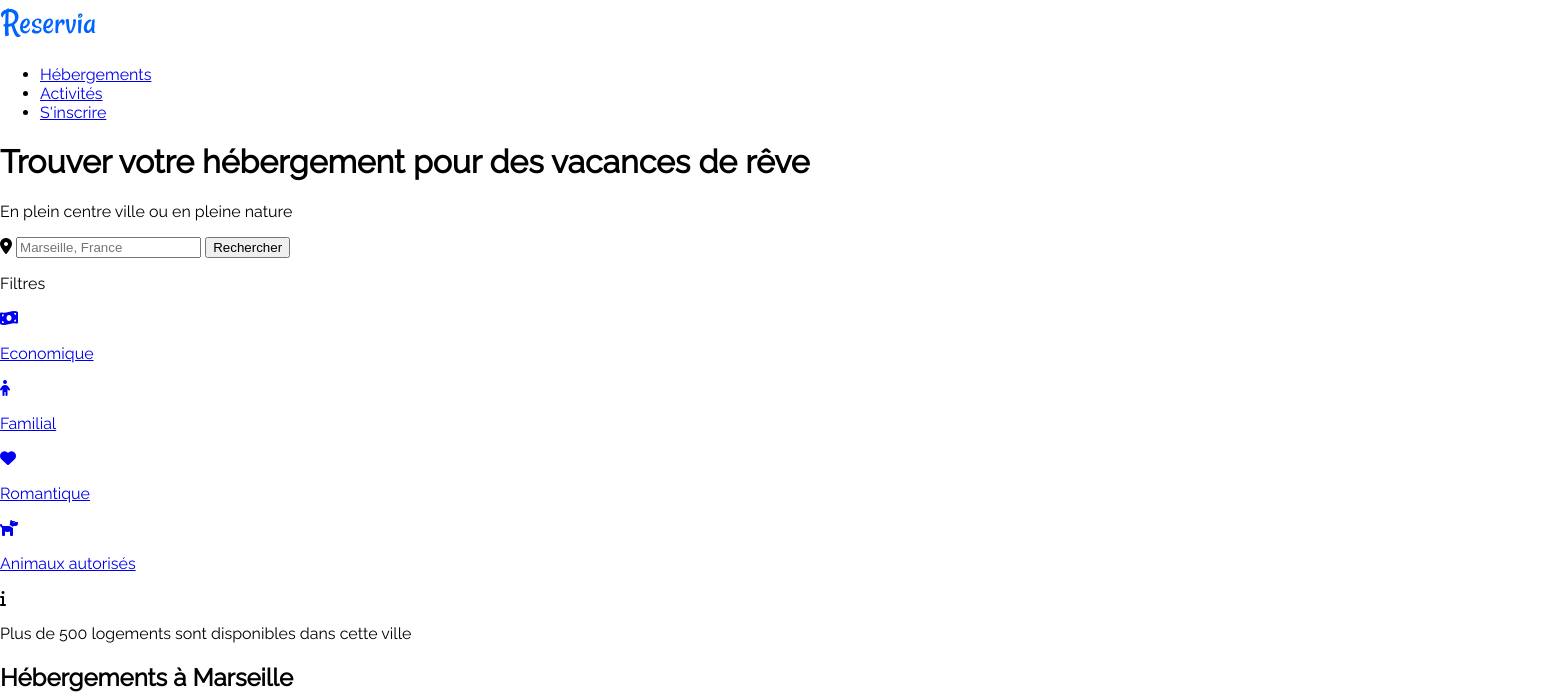
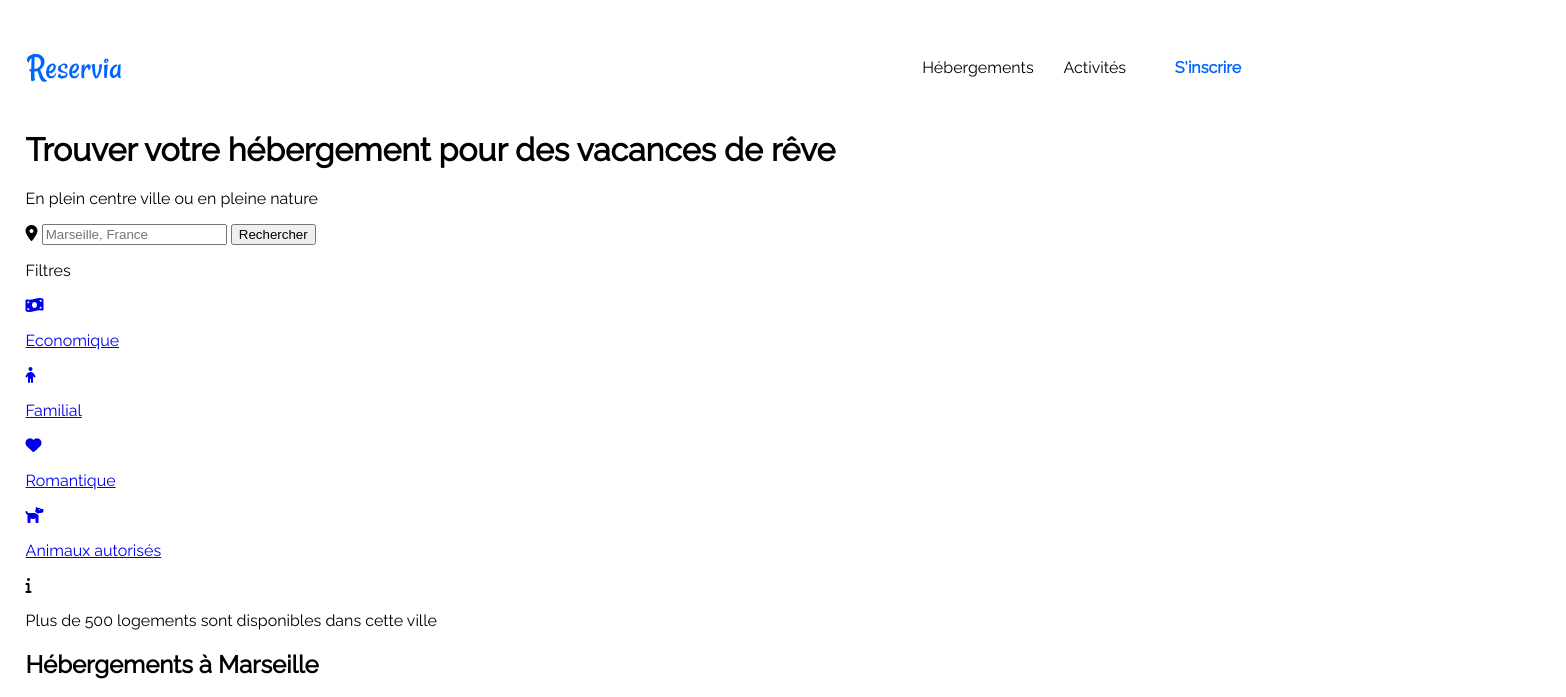
Before and after one commit to srh-mji/SarahMajewski_3_01032021, a plain HTML site: page SarahMajewski_2_21012021/index.html in a window 1280 px wide. Shown: the top 697 px of the page, 1566 px wide, since content can reach past the window. Drawn offline with Linux system fonts and the light colour scheme.

Commit message:
Header & Nav CSS

```diff
--- a/SarahMajewski_2_21012021/style.css
+++ b/SarahMajewski_2_21012021/style.css
@@ -3,6 +3,53 @@ body {
     margin: 0;
     padding: 0;
 }
+
+#container {
+    padding:2%;
+}
+/* HEADER */
+
+header {
+    display: flex;
+    justify-content: space-between;
+}
+
+/* NAV */
+
+nav {
+    width: 30%;
+    margin-right: 50px;
+}
+nav ul {
+    display: flex;
+}
+
+nav li {
+    padding: 5%;
+    list-style: none;
+    width: 33%;
+}
+
+nav a {
+    text-decoration: none;
+    color: black;
+}
+
+.nav_link a {
+    padding: 58px 30px 0 30px;
+}
+
+.nav_link_signin a {
+    font-weight: bold;
+    color: #0065FC;
+    padding-top: 58px;
+}
+
+.nav_link a:hover {
+    color: #0065FC;
+    border-top: 2px solid #0065FC;
+}
+
 
 /* FOOTER */
 
```
